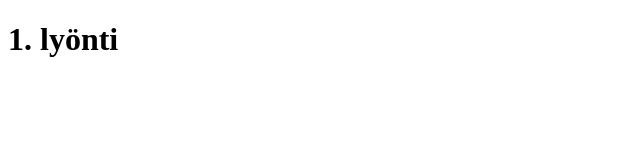
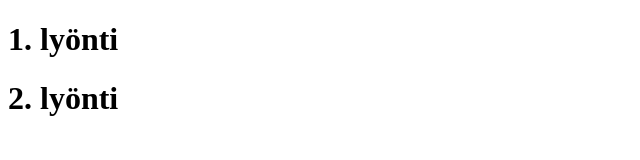
Before and after one commit to NoelK55/GitHarjoitus, a plain HTML site: page index.html in a window 1280 px wide. Shown: the whole page, without its empty margins (0-640 px from the left). Drawn offline with Linux system fonts and the light colour scheme.

Commit message:
2. lyönti

```diff
--- a/index.html
+++ b/index.html
@@ -1,4 +1,5 @@
 <!DOCTYPE html>
 <html>
     <h1>1. lyönti</h1>
+    <h1>2. lyönti</h1>
 </html>
```
